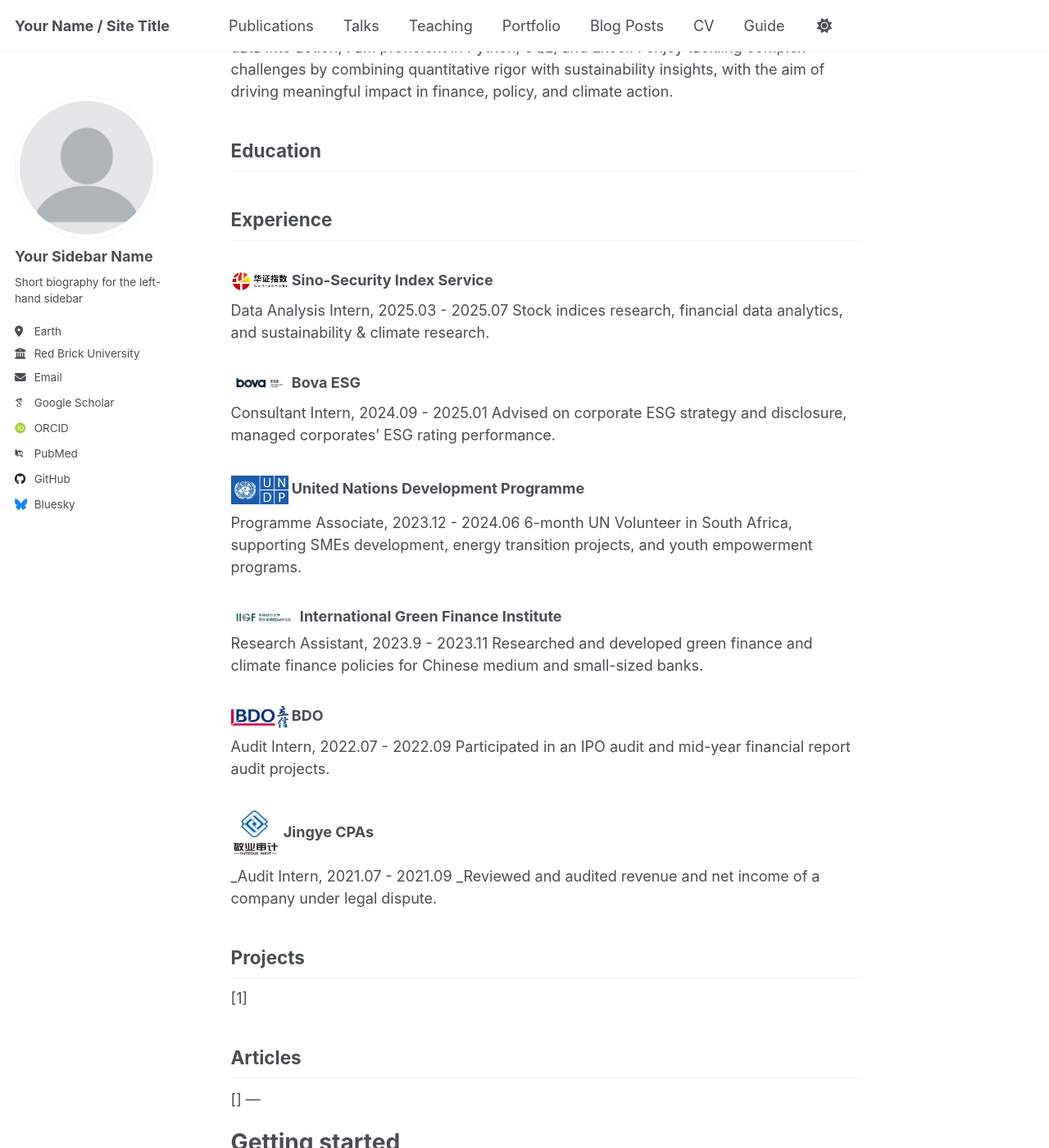
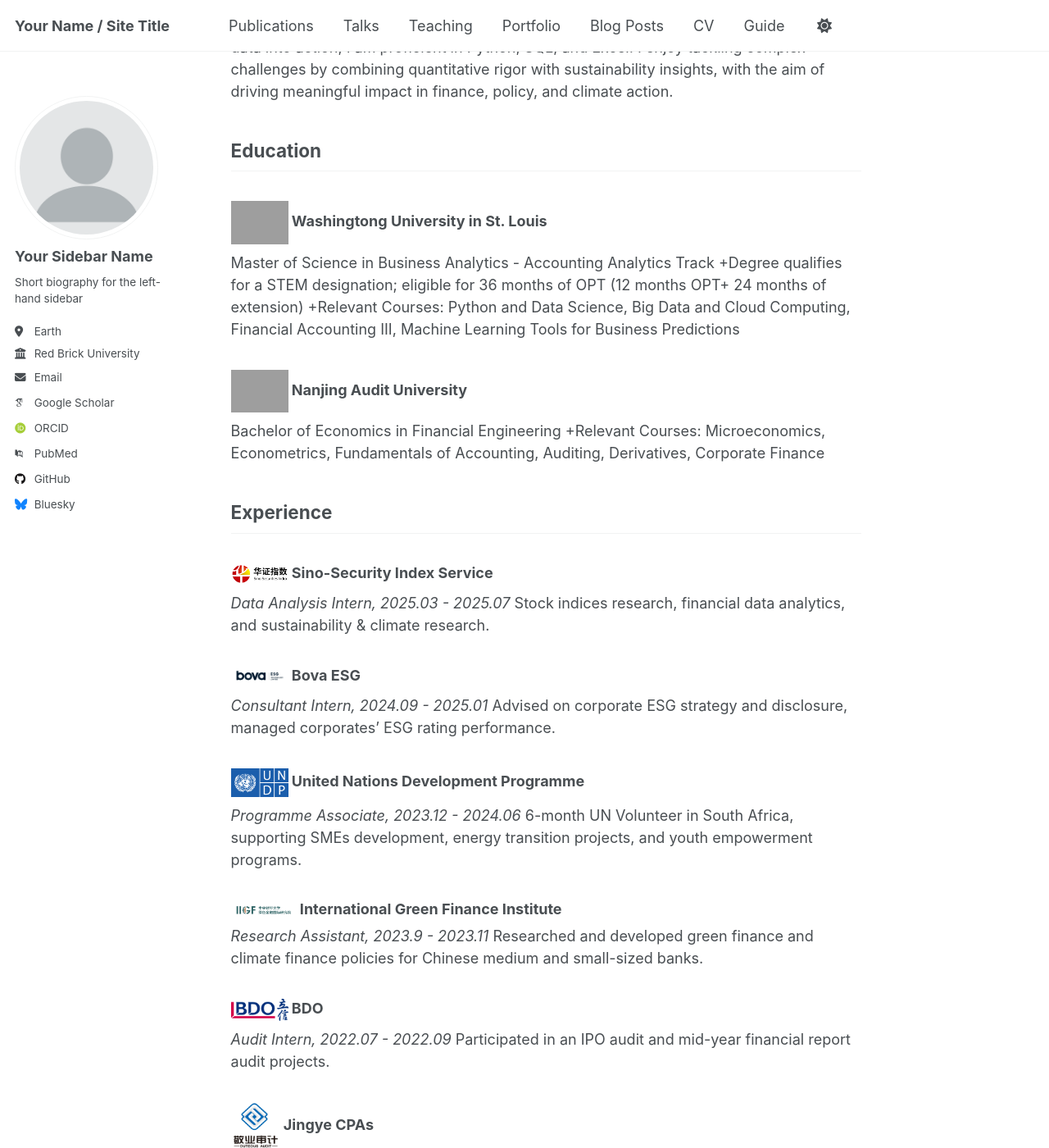
Before and after one commit to yuchen0709/yuchen0709.github.io, a Jekyll site: the page built from _pages/about.md, in a window 1280 px wide and 1400 px high, scrolled down 205 px. Shown: the whole window at 82% size. Built offline with Jekyll 4.4.1, drawn with Linux system fonts in a browser that asks for light colours; some web fonts are replaced; a script that is not in the unit is left out; some of the changed text lies outside the part shown; grey boxes are pictures that could not be loaded.

Commit message:
Update about.md

```diff
--- a/_pages/about.md
+++ b/_pages/about.md
@@ -11,42 +11,51 @@ Passionate about turning data into action, I am proficient in Python, SQL, and E
 
 Education
 ------
+### <img src="/images/WashU-RGB.jpg" width="70" alt="Logo">  **Washingtong University in St. Louis**
+Master of Science in Business Analytics - Accounting Analytics Track
++Degree qualifies for a STEM designation; eligible for 36 months of OPT (12 months OPT+ 24 months of extension)
++Relevant Courses: Python and Data Science, Big Data and Cloud Computing, Financial Accounting III, Machine Learning Tools for Business Predictions
+### <img src="/images/WashU-RGB.jpg" width="70" alt="Logo"> **Nanjing Audit University**
+Bachelor of Economics in Financial Engineering
++Relevant Courses: Microeconomics, Econometrics, Fundamentals of Accounting, Auditing, Derivatives, Corporate Finance
+
 
 Experience
 ------
 ### <img src="/images/sino-security.png" width="70" alt="Logo">  **Sino-Security Index Service**
-Data Analysis Intern, 2025.03 - 2025.07
+_Data Analysis Intern, 2025.03 - 2025.07_
 Stock indices research, financial data analytics, and sustainability & climate research.
 
 ### <img src="/images/bova-ESG白.jpg" width="70" alt="Logo">  **Bova ESG**
-Consultant Intern, 2024.09 - 2025.01
+_Consultant Intern, 2024.09 - 2025.01_
 Advised on corporate ESG strategy and disclosure, managed corporates' ESG rating performance.
 
 ### <img src="/images/undp-logo.png" width="70" alt="Logo">  **United Nations Development Programme**
-Programme Associate, 2023.12 - 2024.06
+_Programme Associate, 2023.12 - 2024.06_
 6-month UN Volunteer in South Africa, supporting SMEs development, energy transition projects, and youth empowerment programs.
 
 ### <img src="/images/zhangfangxingLOGO.png" width="80" alt="Logo">  **International Green Finance Institute**
-Research Assistant, 2023.9 - 2023.11
+_Research Assistant, 2023.9 - 2023.11_
 Researched and developed green finance and climate finance policies for Chinese medium and small-sized banks.
 
 ### <img src="/images/bdo.png" width="70" alt="Logo">  **BDO**
-Audit Intern, 2022.07 - 2022.09
+_Audit Intern, 2022.07 - 2022.09_
 Participated in an IPO audit and mid-year financial report audit projects.
 
 ### <img src="/images/jingye.jpg" width="60" alt="Logo">  **Jingye CPAs**
-_Audit Intern, 2021.07 - 2021.09
-_Reviewed and audited revenue and net income of a company under legal dispute.
+_Audit Intern, 2021.07 - 2021.09_
+Reviewed and audited revenue and net income of a company under legal dispute.
 
 
 Projects
 ------
-[1]
+[1] Sustainability Specialist all in one AI Agent(developing)
 
 
-## Articles
-[]
----
+Articles|Events
+[1] Coordinated with mutiple parters and successfully held _Global Entrepreneurship Congress (GEC) Africa 2024_.
+[GEC+Africa 2024 Report](https://www.22onsloane.co/gecafrica-2024-report/)
+
 
 
 
```
